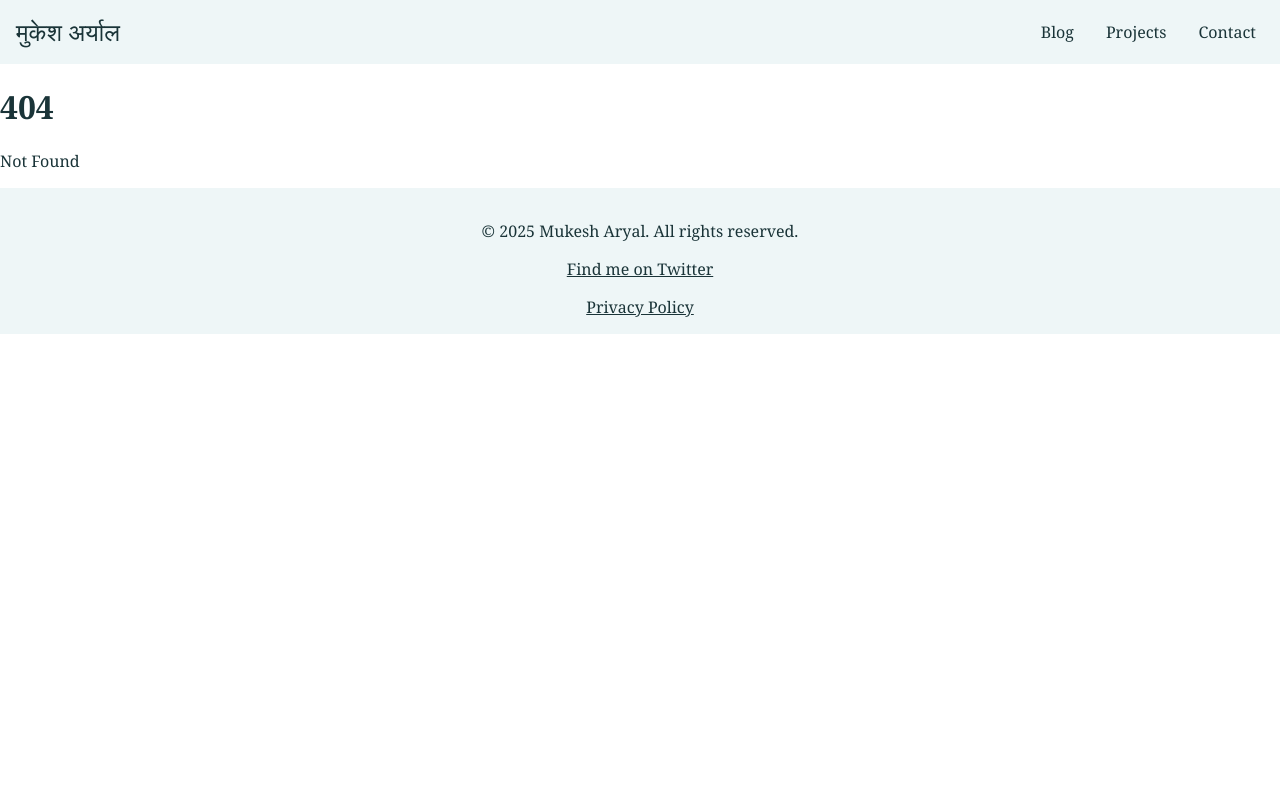
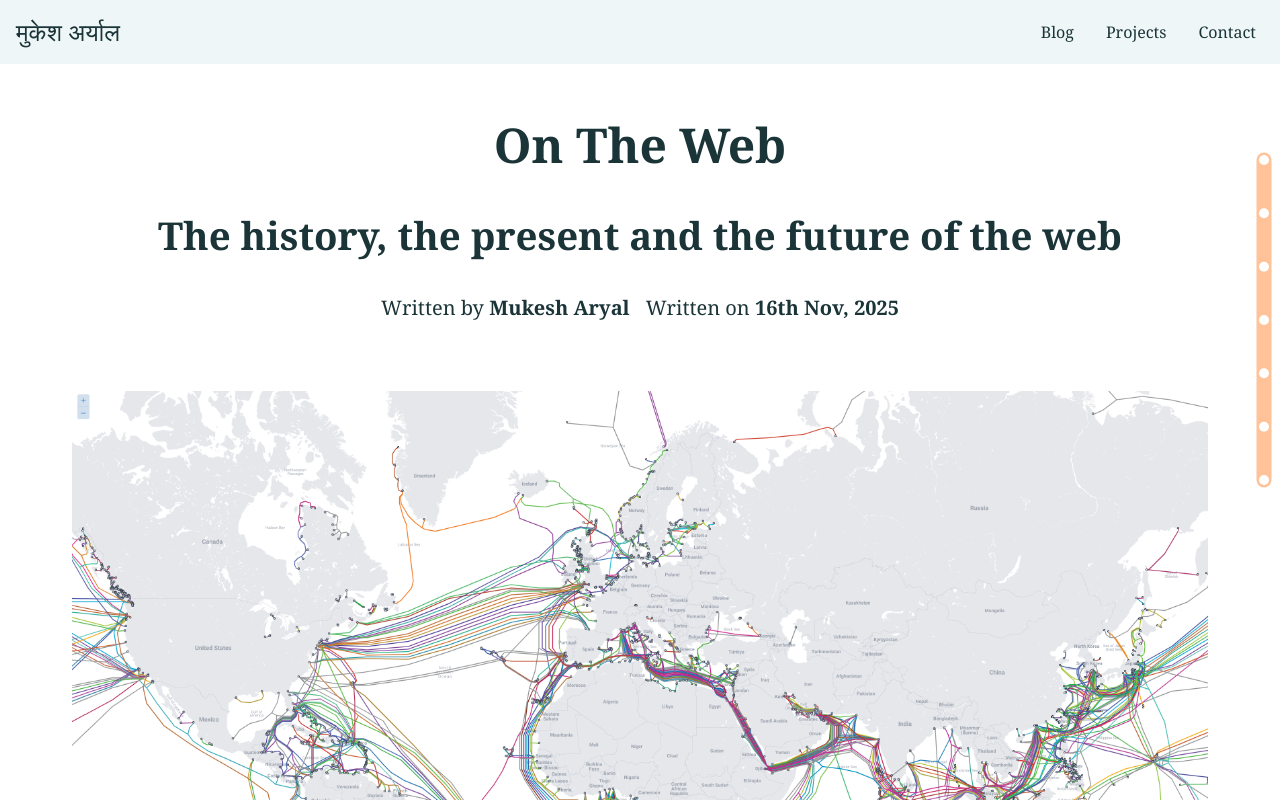
Before and after one commit to mukesharyal/mukesharyal.github.io, a SvelteKit app: page /blog/on-the-web in a window 1280 px wide. Before the commit this address had no page. Shown: the top 800 px of the page. Built offline with nearby package versions, Linux system fonts and the light colour scheme.

Commit message:
Made some little changes for the site

```diff
--- a/src/lib/components/Avatar.svelte
+++ b/src/lib/components/Avatar.svelte
@@ -396,7 +396,7 @@
         height: 20vh;
         cursor: pointer;
         margin-top: 1rem;
-        user-select: none;
+        -webkit-tap-highlight-color: transparent;
     }
 
 
--- a/src/lib/components/Footer.svelte
+++ b/src/lib/components/Footer.svelte
@@ -5,7 +5,7 @@
 <footer class="footer">
   <p>© 2025 Mukesh Aryal. All rights reserved.</p>
   <ul class="links">
-    <li><a href={LinkHandler('/')}>Find me on Twitter</a></li>
+    <li><a target="_blank" href="https://x.com/iammukesharyal">Find me on Twitter</a></li>
     <li><a href={LinkHandler('/')}>Privacy Policy</a></li>
   </ul>
 </footer>
--- a/src/lib/components/Outline.svelte
+++ b/src/lib/components/Outline.svelte
@@ -118,7 +118,7 @@
         overflow: visible;
         touch-action: none;
         transition: transform 200ms ease-in-out;
-        user-select: none;
+        -webkit-tap-highlight-color: transparent;
     }
 
     .outline:focus{
--- a/src/lib/index.js
+++ b/src/lib/index.js
@@ -5,8 +5,8 @@ import { base } from '$app/paths'
 export const posts = [
 
     {
-        url: "i-love-the-web",
-        title: "I ❤️ The Web",
+        url: "on-the-web",
+        title: "On The Web",
         date: "16th Nov, 2025",
         hero: "/globe.svg",
         alt: "Graphic depiction of a globe",
--- a/src/routes/blog/i-love-the-web/+page.svelte
+++ b/src/routes/blog/on-the-web/+page.svelte
@@ -28,7 +28,7 @@ import Footer from "$lib/components/Footer.svelte";
             <header class="header">
 
                 <h1>
-                    About The Web
+                    On The Web
                 </h1>
 
                 <h2>
@@ -273,11 +273,6 @@ import Footer from "$lib/components/Footer.svelte";
 
             </section>
 
-
-            <footer>
-                We will need some more things here!!!
-            </footer>
-
         </main>
 
     </div>
```
